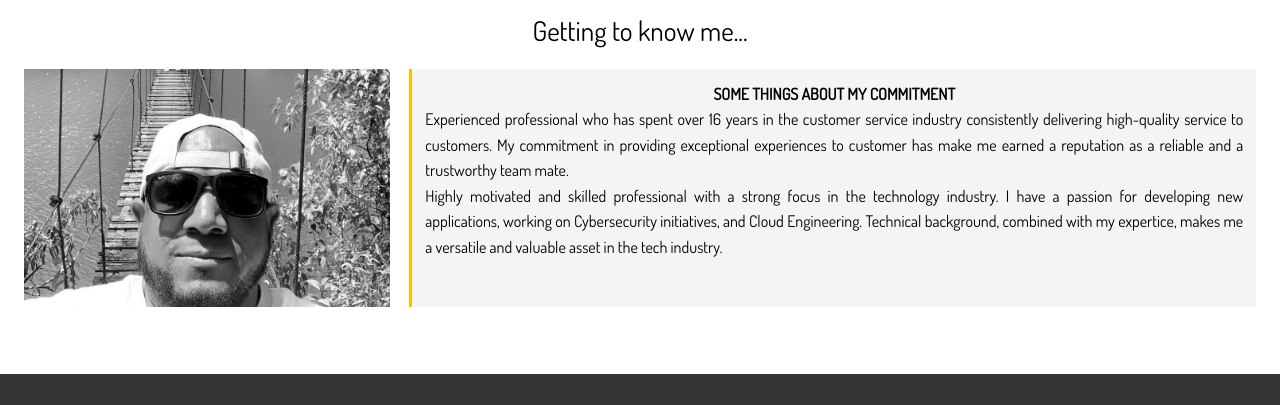
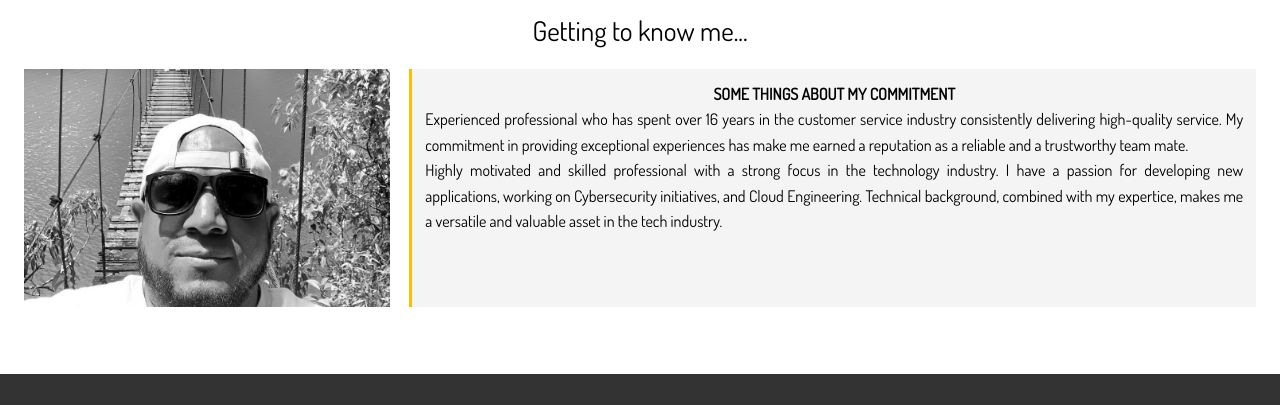
Before and after one commit to franklinholguin/portfolio_web, a website: page dist/about.html in a window 1280 px wide. Shown: the part 207-612 px from the top of the page. Drawn offline with Linux system fonts and the light colour scheme.

Commit message:
Some changes

```diff
--- a/dist/about.html
+++ b/dist/about.html
@@ -49,9 +49,9 @@
             <p>
               Experienced professional who has spent over 16 years in the
               customer service industry consistently delivering high-quality
-              service to customers. My commitment in providing exceptional
-              experiences to customer has make me earned a reputation as a
-              reliable and a trustworthy team mate. <br />
+              service. My commitment in providing exceptional experiences has
+              make me earned a reputation as a reliable and a trustworthy team
+              mate. <br />
               Highly motivated and skilled professional with a strong focus in
               the technology industry. I have a passion for developing new
               applications, working on Cybersecurity initiatives, and Cloud
```
